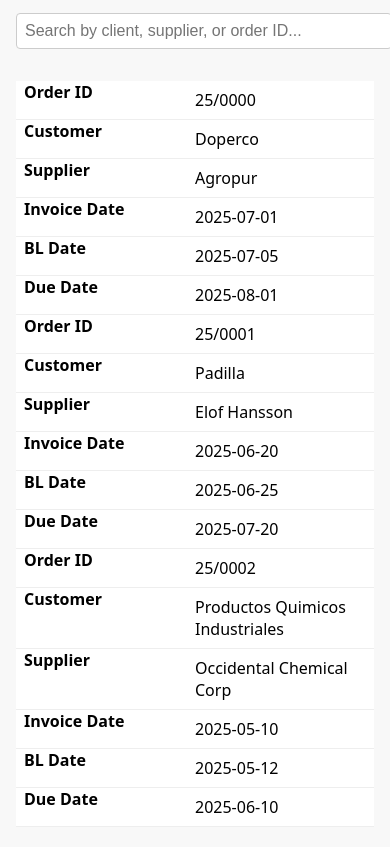
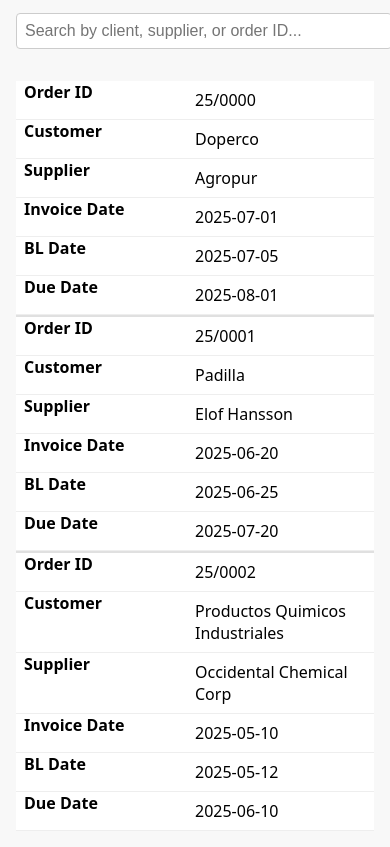
Before and after one commit to josepuello1/datawebsite.github.io, a plain HTML site: page index.html in a window 390 px wide. Shown: the part 68-915 px from the top of the page. Drawn offline with Linux system fonts and the light colour scheme.

Commit message:
add division in table per row

```diff
--- a/index.html
+++ b/index.html
@@ -51,6 +51,9 @@
       }
       th {
         display: none;
+      }
+      tr:not(:last-child) {
+      border-bottom: 2px solid #e0e0e0;
       }
       td {
         position: relative;
```
